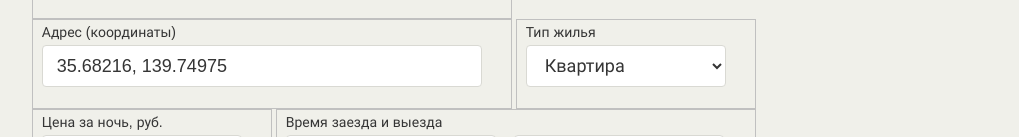
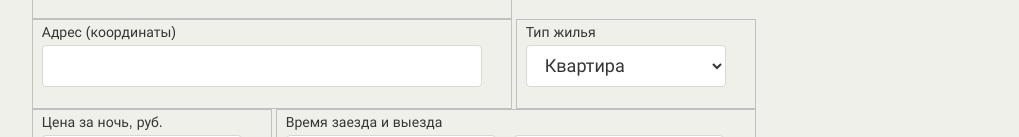
Before and after one commit to artsamoilov/235940-keksobooking-24, a website with bundled scripts: page index.html in a window 1280 px wide. Shown: the part 928-1065 px from the top of the page, without its empty margins (90-1109 px from the left). Built offline with nearby package versions, Linux system fonts and the light colour scheme; no server answers.

Commit message:
удаляет координаты из разметки

```diff
--- a/index.html
+++ b/index.html
@@ -92,7 +92,7 @@
         </fieldset>
         <fieldset class="ad-form__element ad-form__element--wide">
           <label class="ad-form__label" for="address">Адрес (координаты)</label>
-          <input id="address" name="address" type="text" value="35.68216, 139.74975" required readonly>
+          <input id="address" name="address" type="text" required readonly>
         </fieldset>
         <fieldset class="ad-form__element">
           <label class="ad-form__label" for="type">Тип жилья</label>
```
